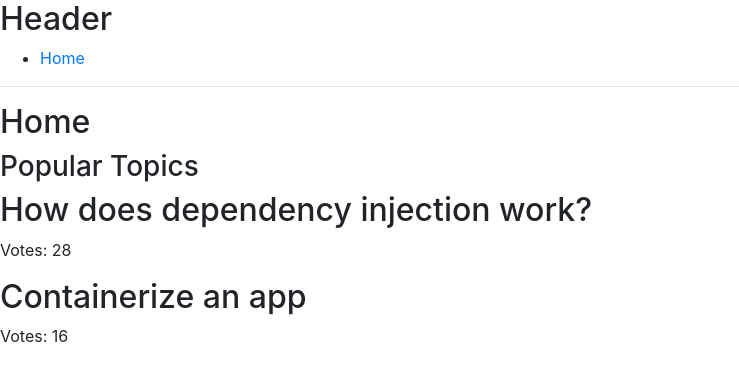
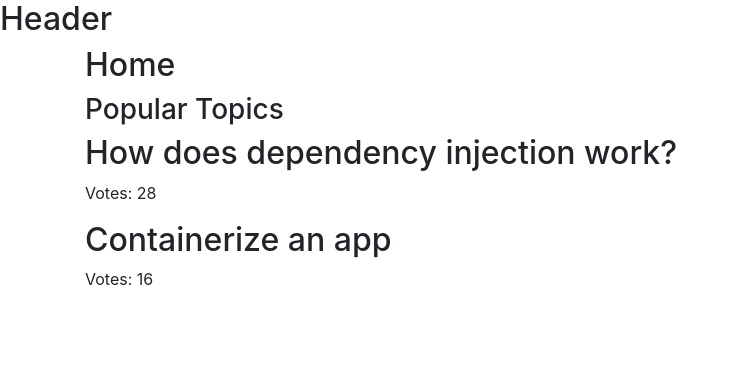
Before and after one commit to RightpointLabs/shepherd-ui, a React (Create React App) app: page / in a window 1280 px wide. Shown: the top 380 px of the page, without its empty margins (0-739 px from the left). Built offline with nearby package versions, Linux system fonts and the light colour scheme.

Commit message:
Cleanup, adding expert route

```diff
--- a/src/App.js
+++ b/src/App.js
@@ -3,60 +3,20 @@ import { BrowserRouter as Router, Route, Link } from "react-router-dom";
 
 import Header from './components/header/header';
 import Home from './components/home/home';
+import Expert from './components/expert/expert';
 
 const App = () => {
   return (
-    <div>
-      <Header />
+    <Router>
+      <div>
+        <Header />
 
-      <Router>
-        <div>
-          <ul>
-            <li>
-              <Link to="/">Home</Link>
-            </li>
-          </ul>
-
-          <hr />
-
+        <div className="container">
           <Route exact path="/" component={Home} />
+          <Route exact path="/expert" component={Expert} />
         </div>
-      </Router>
-    </div>
-  );
-}
-
-function Topics({ match }) {
-  return (
-    <div>
-      <h2>Topics</h2>
-      <ul>
-        <li>
-          <Link to={`${match.url}/rendering`}>Rendering with React</Link>
-        </li>
-        <li>
-          <Link to={`${match.url}/components`}>Components</Link>
-        </li>
-        <li>
-          <Link to={`${match.url}/props-v-state`}>Props v. State</Link>
-        </li>
-      </ul>
-
-      <Route path={`${match.path}/:topicId`} component={Topic} />
-      <Route
-        exact
-        path={match.path}
-        render={() => <h3>Please select a topic.</h3>}
-      />
-    </div>
-  );
-}
-
-function Topic({ match }) {
-  return (
-    <div>
-      <h3>{match.params.topicId}</h3>
-    </div>
+      </div>
+    </Router>
   );
 }
 
```
